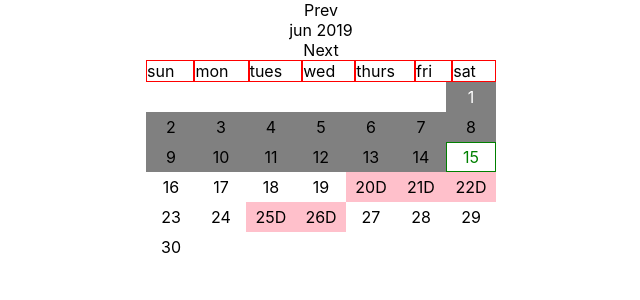
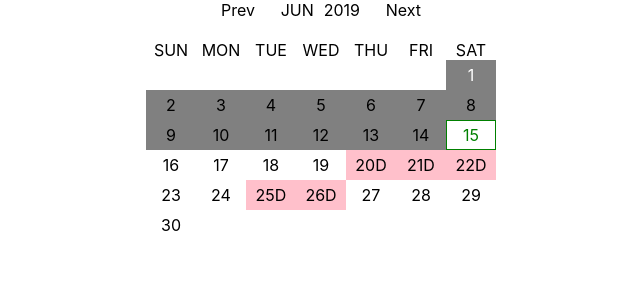
Before and after one commit to uzzol101/react-js-calender, a React (Create React App) app: page / in a window 1280 px wide. Shown: the top 300 px of the page, without its empty margins (319-959 px from the left). Built offline with nearby package versions, Linux system fonts and the light colour scheme.

Commit message:
added some basic styling

```diff
--- a/src/Calender.jsx
+++ b/src/Calender.jsx
@@ -13,7 +13,7 @@ export default class Calender extends Component {
       selectedDays: [this.todaysDate],
       currentMonthYear: new Date()
     };
-    this.days = ["sun", "mon", "tues", "wed", "thurs", "fri", "sat"];
+    this.days = ["sun", "mon", "tue", "wed", "thu", "fri", "sat"];
     this.months = [
       "january",
       "february",
@@ -37,9 +37,9 @@ export default class Calender extends Component {
       currentMonthYear.getMonth(),
       0
     ).toLocaleDateString();
+    // for testing
     this.dateRange(new  Date(2019,5,20), new Date(2019,5,22))
     this.dateRange(new  Date(2019,5,25), new Date(2019,5,26))
-
     this.setState({
       selectedDays: this.todaysDate
     });
@@ -73,6 +73,7 @@ export default class Calender extends Component {
 
     }
   }
+
   onDaySelect(day) {
     let { currentMonthYear } = this.state;
     let dateString = new Date(
@@ -100,6 +101,7 @@ export default class Calender extends Component {
       selectedDays: days
     });
   }
+
   onChangeMonth(value) {
     let { currentMonthYear } = this.state;
     if (value == "next") {
@@ -119,6 +121,7 @@ export default class Calender extends Component {
       });
     }
   }
+
   daysOfMonth(month, year) {
     let numOfDays = new Date(year, month + 1, 0).getDate();
     let firstDayofMonth = new Date(
@@ -133,11 +136,11 @@ export default class Calender extends Component {
     }
     return days;
   }
+
   prepareCalenderClassList(day) {
     let { currentMonthYear } = this.state;
     let runningMonth = new Date().getMonth(),
       runningYear = new Date().getFullYear();
-    // get seleted days  for current month
     let dateString = new Date(
       currentMonthYear.getFullYear(),
       currentMonthYear.getMonth(),
@@ -194,7 +197,6 @@ export default class Calender extends Component {
   }
   showCalender(month, year) {
     let days = this.daysOfMonth(month, year);
-
     return (
       <div className="calender-months">
         {days.map((day, index) => (
@@ -227,7 +229,7 @@ export default class Calender extends Component {
                 Prev
               </div>
               <div className="show-months">
-                {this.months[currentMonth]} {currentYear}
+                <div className="months">{this.months[currentMonth]} </div> <div className="year">{currentYear}</div>
               </div>
               <div
                 onClick={() => this.onChangeMonth("next")}
--- a/src/calender.scss
+++ b/src/calender.scss
@@ -26,10 +26,27 @@ body {
     .weekdays {
         display: flex;
         justify-content: space-between;
+        margin-top: 20px;
         span {
-            border: 1px solid red;
             display: flex;
             flex-grow: 1;
+            width: 50px;
+            justify-content: center;
+            text-transform: uppercase;
+        }
+    }
+
+    .select-months {
+        display: flex;
+        width: 200px;
+        margin: 0 auto;
+        justify-content: space-between;
+        .show-months {
+            display: flex;
+            text-transform: uppercase;
+            .months {
+                margin-right: 10px;
+            }
         }
     }
 
```
